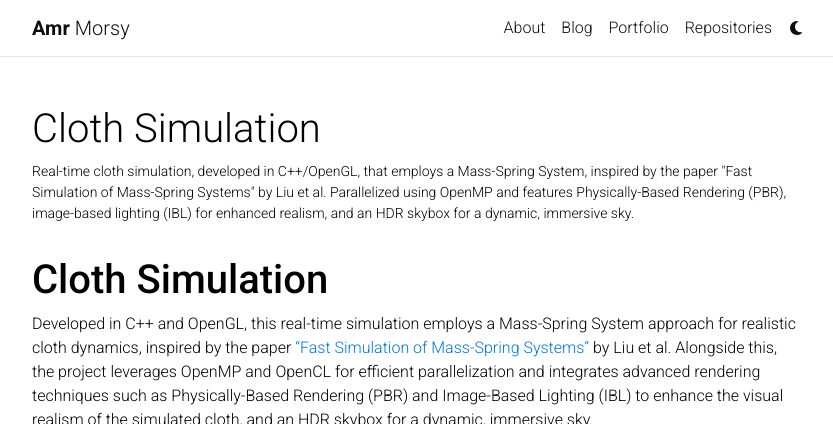
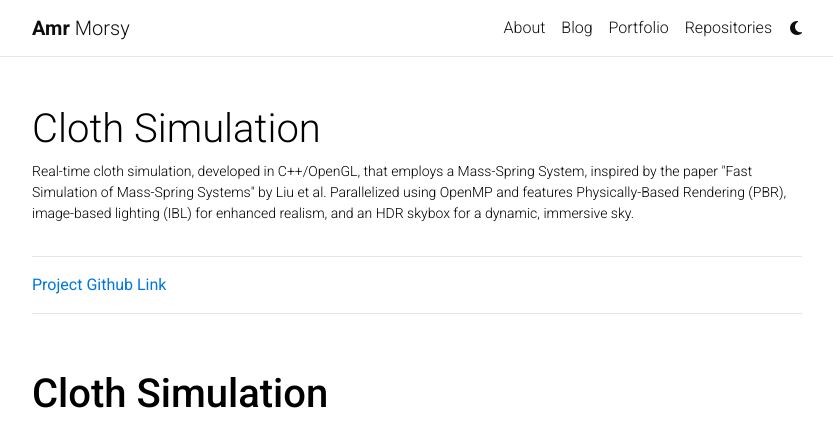
Before and after one commit to AmrHMorsy/AmrMorsy.github.io, a Jekyll site: the page built from _projects/2_project.md, in a window 1280 px wide and 900 px high, cut to the strip 0-424 px from the top of the window. Shown: the whole strip, without its empty margins (223-1056 px from the left). Built offline with Jekyll 4.4.1, drawn with Linux system fonts in a browser that asks for light colours; comment, search, counter and statistics services are not loaded; a style sheet for code colours, icons or effects is not loaded.

Commit message:
Update 2_project.md

```diff
--- a/_projects/2_project.md
+++ b/_projects/2_project.md
@@ -3,18 +3,31 @@
 title: Cloth Simulation
 description: Real-time cloth simulation, developed in C++/OpenGL, that employs a Mass-Spring System, inspired by the paper "Fast Simulation of Mass-Spring Systems" by Liu et al. Parallelized using OpenMP and features Physically-Based Rendering (PBR), image-based lighting (IBL) for enhanced realism, and an HDR skybox for a dynamic, immersive sky.
 img: assets/img/3.png
-redirect: https://github.com/AmrHMorsy/Cloth-Simulation
 importance: 2
 category:
 giscus_comments: true
 ---
 
+
+***
+
+<span style="color:red; font-size:16px;"><a href="https://github.com/AmrHMorsy/cloth-Simulation-OpenGL"><b>Project Github Link</b></a></span>
+
+***
+
+<br>
+
 # **Cloth Simulation**
-
 
 Developed in C++ and OpenGL, this real-time simulation employs a Mass-Spring System approach for realistic cloth dynamics, inspired by the paper ["Fast Simulation of Mass-Spring Systems"](http://graphics.berkeley.edu/papers/Liu-FSM-2013-11/Liu-FSM-2013-11.pdf) by Liu et al. Alongside this, the project leverages OpenMP and OpenCL for efficient parallelization and integrates advanced rendering techniques such as Physically-Based Rendering (PBR) and Image-Based Lighting (IBL) to enhance the visual realism of the simulated cloth, and an HDR skybox for a dynamic, immersive sky.
 
-![1](https://github.com/AmrHMorsy/Cloth-Simulation/assets/56271967/28ee649f-03b8-41ee-8dcc-71ffaa67ed90)
+<div class="row mt-3">
+    <div class="col-sm mt-3 mt-md-0">
+        {% include figure.html loading="eager" path="assets/img/cloth/1.png" class="img-fluid rounded z-depth-1" %}
+    </div>
+</div>
+
+<br>
 
 ## **Features**
 
```
